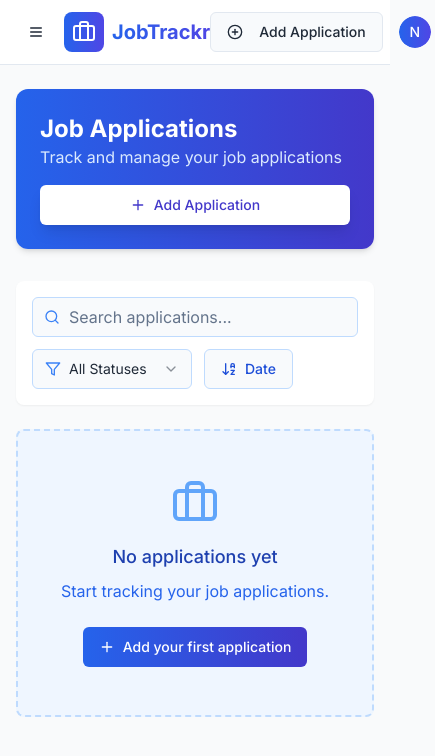
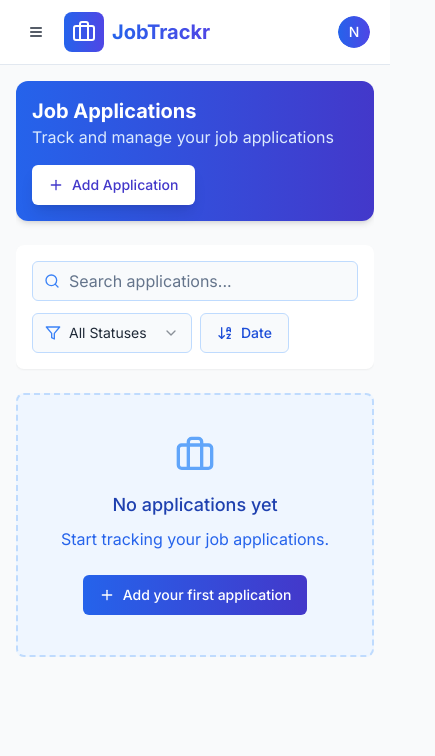
Before and after one commit to Ibinmbiju/trackfolio, a React (Vite) app: page / in a window 390 px wide. Both pictures are taken after typing "name@example.com", "Sample123" into the empty fields and a click on the button "Sign in". Shown: the top 756 px of the page, 435 px wide, since content can reach past the window. Built offline with nearby package versions, Linux system fonts and the light colour scheme.

Commit message:
Improve mobile responsiveness
- Adjust UI components for better mobile experience
- Fix button display issues on login page

```diff
--- a/src/components/AppLayout.tsx
+++ b/src/components/AppLayout.tsx
@@ -21,7 +21,7 @@ const AppLayout: React.FC = () => {
         showSearch={true}
       />
 
-      <main className="flex-1 container py-6 px-4 md:px-6">
+      <main className="flex-1 container py-4 sm:py-6 px-3 sm:px-4 md:px-6 mx-auto w-full max-w-full overflow-x-hidden">
         <Outlet />
       </main>
     </div>
--- a/src/components/Header.tsx
+++ b/src/components/Header.tsx
@@ -5,7 +5,6 @@ import {
   LogOut,
   Menu,
   Search,
-  PlusCircle,
   User,
   Settings,
   HelpCircle
@@ -71,16 +70,7 @@ const Header: React.FC<HeaderProps> = ({ toggleSidebar, showSearch = false }) =>
           </div>
         )}
 
-        <div className="flex items-center gap-3">
-          <Button
-            variant="outline"
-            className="flex"
-            onClick={() => navigate('/application/new')}
-          >
-            <PlusCircle className="mr-2 h-4 w-4" />
-            Add Application
-          </Button>
-
+        <div className="flex items-center">
           <DropdownMenu>
             <DropdownMenuTrigger asChild>
               <Button variant="ghost" size="icon" className="rounded-full">
--- a/src/index.css
+++ b/src/index.css
@@ -84,7 +84,42 @@
   }
 
   body {
-    @apply bg-app-background text-app-text-primary font-inter;
+    @apply bg-app-background text-app-text-primary font-inter overflow-x-hidden;
+  }
+
+  /* Improve tap targets on mobile */
+  button, a {
+    @apply min-h-9 min-w-9;
+  }
+}
+
+/* Mobile-friendly containers */
+.container {
+  @apply px-4 mx-auto w-full;
+  max-width: 100%;
+}
+
+@media (min-width: 640px) {
+  .container {
+    max-width: 640px;
+  }
+}
+
+@media (min-width: 768px) {
+  .container {
+    max-width: 768px;
+  }
+}
+
+@media (min-width: 1024px) {
+  .container {
+    max-width: 1024px;
+  }
+}
+
+@media (min-width: 1280px) {
+  .container {
+    max-width: 1280px;
   }
 }
 
@@ -136,3 +171,25 @@
   from { transform: scale(0.95); opacity: 0; }
   to { transform: scale(1); opacity: 1; }
 }
+
+/* Mobile specific adjustments */
+@media (max-width: 640px) {
+  .card-content-mobile {
+    padding: 0.75rem !important;
+  }
+
+  .text-mobile-sm {
+    font-size: 0.875rem !important;
+  }
+
+  .text-mobile-xs {
+    font-size: 0.75rem !important;
+  }
+}
+
+/* Prevent content overflow */
+.truncate-content {
+  max-width: 100%;
+  overflow-wrap: break-word;
+  word-wrap: break-word;
+}
--- a/src/pages/Dashboard.tsx
+++ b/src/pages/Dashboard.tsx
@@ -5,8 +5,6 @@ import {
   Plus,
   Briefcase,
   Search,
-  CalendarDays,
-  Clock,
   ArrowDownAZ,
   ArrowUpAZ,
   Filter
@@ -53,17 +51,17 @@ const Dashboard: React.FC = () => {
   };
 
   return (
-    <div className="space-y-6">
-      <div className="bg-gradient-to-r from-blue-600 to-indigo-700 p-6 rounded-xl shadow-md text-white mb-8">
+    <div className="space-y-6 w-full max-w-full overflow-x-hidden">
+      <div className="bg-gradient-to-r from-blue-600 to-indigo-700 p-4 sm:p-6 rounded-xl shadow-md text-white mb-6 sm:mb-8">
         <div className="flex flex-col sm:flex-row sm:items-center justify-between gap-4">
           <div>
-            <h1 className="text-2xl font-bold">Job Applications</h1>
+            <h1 className="text-xl sm:text-2xl font-bold">Job Applications</h1>
             <p className="text-blue-100">
               Track and manage your job applications
             </p>
           </div>
           <Button
-            className="bg-white text-indigo-700 hover:bg-blue-50 shadow-lg gap-2"
+            className="bg-white text-indigo-700 hover:bg-blue-50 shadow-lg gap-2 self-start sm:self-auto"
             onClick={() => navigate('/application/new')}
           >
             <Plus className="h-4 w-4" /> Add Application
@@ -71,18 +69,18 @@ const Dashboard: React.FC = () => {
         </div>
       </div>
 
-      <div className="flex flex-col md:flex-row gap-3 md:gap-4 bg-white p-4 rounded-lg shadow-sm mb-6">
+      <div className="flex flex-col space-y-3 sm:space-y-0 sm:flex-row sm:gap-4 bg-white p-4 rounded-lg shadow-sm mb-6">
         <div className="relative flex-1">
           <Search className="absolute left-3 top-1/2 -translate-y-1/2 h-4 w-4 text-blue-500" />
           <Input
             placeholder="Search applications..."
-            className="pl-9 border-blue-200 focus-visible:ring-blue-500"
+            className="pl-9 border-blue-200 focus-visible:ring-blue-500 w-full"
             value={searchQuery}
             onChange={(e) => setSearchQuery(e.target.value)}
           />
         </div>
 
-        <div className="flex gap-3">
+        <div className="flex flex-wrap gap-2 sm:gap-3">
           <Select
             value={statusFilter}
             onValueChange={(value) => setStatusFilter(value as Status | 'All')}
@@ -90,7 +88,7 @@ const Dashboard: React.FC = () => {
             <SelectTrigger className="w-[160px] border-blue-200">
               <div className="flex items-center gap-2">
                 <Filter className="h-4 w-4 text-blue-500" />
-                <SelectValue placeholder="Filter by status" />
+                <SelectValue placeholder="Filter" />
               </div>
             </SelectTrigger>
             <SelectContent>
@@ -104,7 +102,7 @@ const Dashboard: React.FC = () => {
 
           <Button
             variant="outline"
-            className="gap-2 border-blue-200 text-blue-700"
+            className="gap-2 border-blue-200 text-blue-700 whitespace-nowrap"
             onClick={toggleSortOrder}
           >
             {sortOrder === 'asc' ? (
@@ -126,12 +124,12 @@ const Dashboard: React.FC = () => {
           </div>
         </div>
       ) : filteredApplications.length === 0 ? (
-        <div className="flex flex-col items-center justify-center py-12 bg-blue-50 border-2 border-dashed border-blue-200 rounded-lg">
+        <div className="flex flex-col items-center justify-center py-10 sm:py-12 bg-blue-50 border-2 border-dashed border-blue-200 rounded-lg">
           {applications.length === 0 ? (
             <>
-              <Briefcase className="h-12 w-12 text-blue-400 mb-4" />
-              <h3 className="text-lg font-medium text-blue-800 mb-2">No applications yet</h3>
-              <p className="text-blue-600 mb-6">Start tracking your job applications.</p>
+              <Briefcase className="h-10 sm:h-12 w-10 sm:w-12 text-blue-400 mb-4" />
+              <h3 className="text-lg font-medium text-blue-800 mb-2 text-center">No applications yet</h3>
+              <p className="text-blue-600 mb-6 text-center px-4">Start tracking your job applications.</p>
               <Button
                 className="bg-gradient-to-r from-blue-600 to-indigo-700 text-white gap-2"
                 onClick={() => navigate('/application/new')}
@@ -141,16 +139,16 @@ const Dashboard: React.FC = () => {
             </>
           ) : (
             <>
-              <Search className="h-12 w-12 text-blue-400 mb-4" />
-              <h3 className="text-lg font-medium text-blue-800 mb-2">No matching applications</h3>
-              <p className="text-blue-600">
+              <Search className="h-10 sm:h-12 w-10 sm:w-12 text-blue-400 mb-4" />
+              <h3 className="text-lg font-medium text-blue-800 mb-2 text-center">No matching applications</h3>
+              <p className="text-blue-600 text-center px-4">
                 Try adjusting your search or filter criteria
               </p>
             </>
           )}
         </div>
       ) : (
-        <div className="grid grid-cols-1 md:grid-cols-2 lg:grid-cols-3 gap-6">
+        <div className="grid grid-cols-1 sm:grid-cols-2 lg:grid-cols-3 gap-4 sm:gap-6">
           {filteredApplications.map((application) => (
             <ApplicationCard
               key={application.id}
```
Also changed, not shown: src/components/ApplicationCard.tsx (+21 -19 lines).
